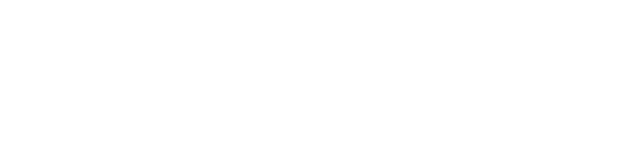
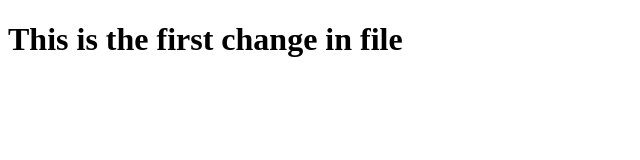
Before and after one commit to poornimasonkar/Git-repo, a plain HTML site: page index.html in a window 1280 px wide. Shown: the whole page, without its empty margins (0-640 px from the left). Drawn offline with Linux system fonts and the light colour scheme.

Commit message:
This is file 1

```diff
--- a/index.html
+++ b/index.html
@@ -6,6 +6,6 @@
     <title>Document</title>
 </head>
 <body>
-
+   <h1 >This is the first change in file</h1>
 </body>
 </html>
```
